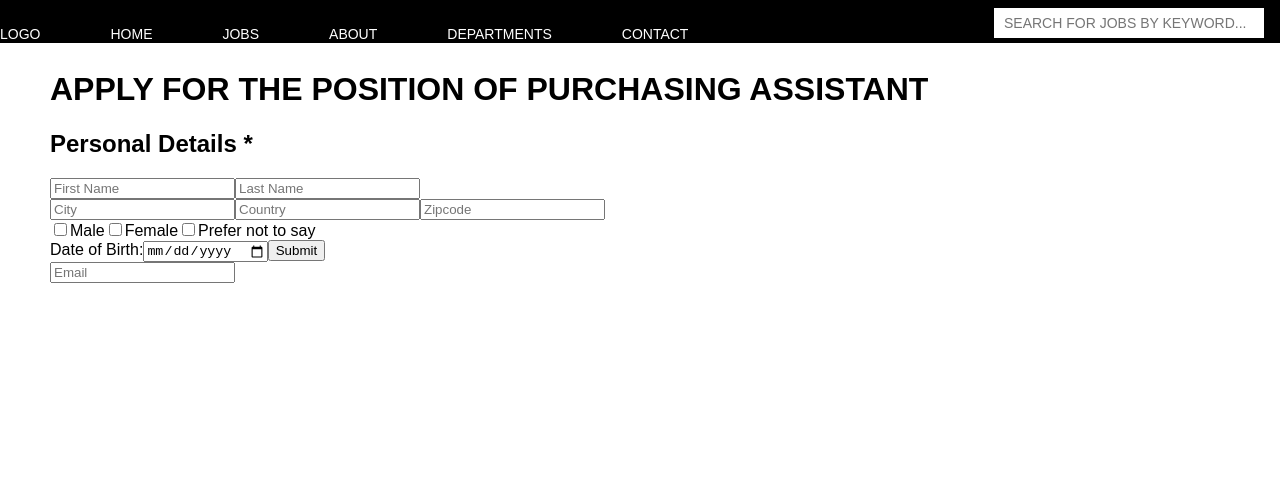
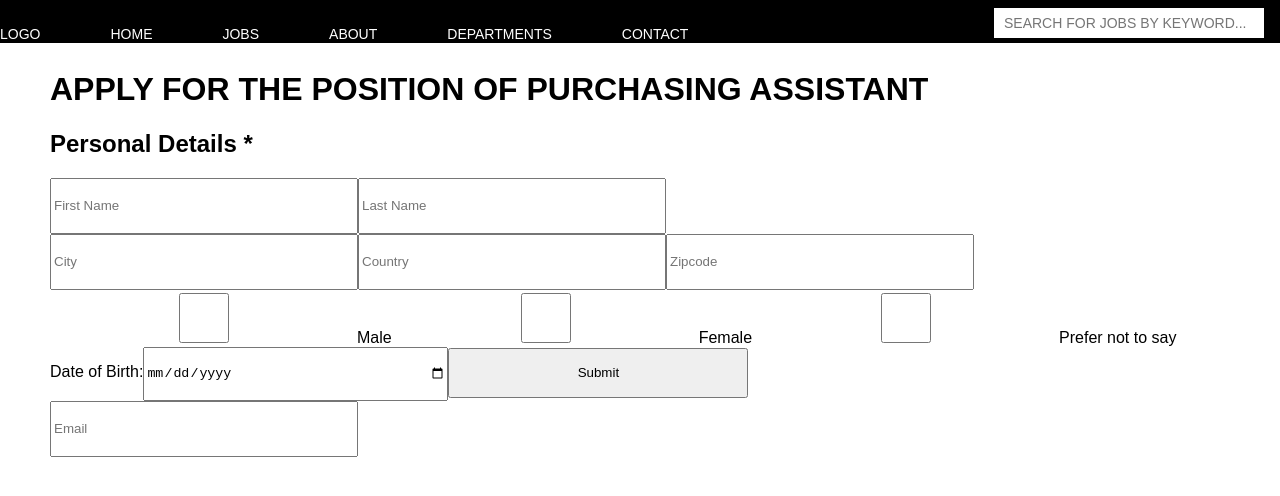
Before and after one commit to singhp1992/endouble, a React (Create React App) app: page / in a window 1280 px wide. Shown: the top 496 px of the page. Built offline with nearby package versions, Linux system fonts and the light colour scheme; the HTML template or start-up script is replaced by a standard one.

Commit message:
measuring input elements

```diff
--- a/src/components/SubmitForm.jsx
+++ b/src/components/SubmitForm.jsx
@@ -7,14 +7,14 @@ class Submit extends PureComponent {
     render() {
 
         return (
-            <div class="form">
+            <div class="submit">
 
 
             <h1> APPLY FOR THE POSITION OF PURCHASING ASSISTANT </h1>
 
             <h2> Personal Details * </h2>
 
-
+            <form class="form">
             <input type="text" placeholder="First Name"></input>
             <input type="text" placeholder="Last Name"></input>
             <br/>
@@ -31,7 +31,7 @@ class Submit extends PureComponent {
                     <input type="submit"></input>
             <br/>
             <input type="email" placeholder="Email" name="email"></input>
-
+            </form>
             </div>
         )
     }
--- a/src/components/submit.css
+++ b/src/components/submit.css
@@ -1,6 +1,16 @@
-.form {
+.submit {
     padding-top: 50px;
     padding-right: 50px;
     padding-bottom: 50px;
     padding-left: 50px;
 }
+
+/* .form {
+    padding-top: 50px;
+    float: left;
+} */
+
+.form input {
+    width: 300px;
+    height: 50px;
+}
```
